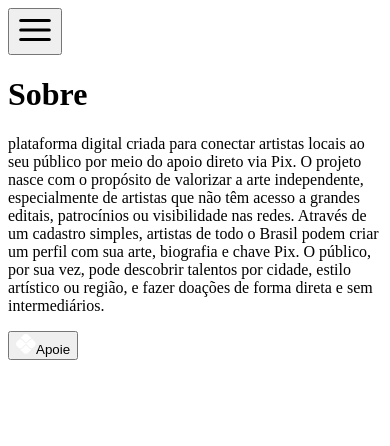
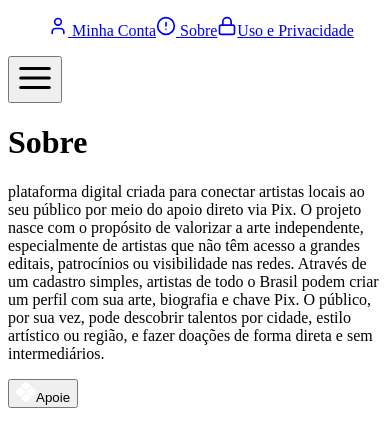
Before and after one commit to Kelabr/pixdaarte-front, a Next.js app: page /sobre in a window 390 px wide. Shown: the top 446 px of the page. Built offline with nearby package versions, Linux system fonts and the light colour scheme.

Commit message:
responsividade das telas

```diff
--- a/src/app/(public)/login/page.js
+++ b/src/app/(public)/login/page.js
@@ -3,8 +3,10 @@ import LoginForm from "@/components/LoginForm";
 export default function Login(){
     return(
         <main className="h-screen">
-            <div className="px-4">
-                <LoginForm/>
+            <div className="px-4 lg:flex justify-center">
+                <div className="lg:w-full max-w-[580px]">
+                    <LoginForm/>
+                </div>
             </div>
         </main>
     )
--- a/src/app/(public)/register/page.js
+++ b/src/app/(public)/register/page.js
@@ -3,8 +3,10 @@ import RegisterForm from "@/components/RegisterForm";
 export default function Register(){
     return(
         <main className="h-screen">
-            <div className="px-4">
-                <RegisterForm/>
+            <div className="px-4 lg:flex justify-center">
+                <div className="lg:w-full max-w-[580px]">
+                    <RegisterForm/>
+                </div>
             </div>
         </main>
     )
--- a/src/app/(public)/sobre/page.js
+++ b/src/app/(public)/sobre/page.js
@@ -7,15 +7,18 @@ export default function Sobre(){
     return(
         <main>
             <Header/>
-            <div className="flex flex-col gap-2 py-4 px-4">
-                <h1 className="font-bold text-4xl">Sobre</h1>
-                <p className="text-gray-400">plataforma digital criada para conectar artistas locais ao seu público por meio do apoio direto via Pix. O projeto nasce com o propósito de valorizar a arte independente, especialmente de artistas que não têm acesso a grandes editais, patrocínios ou visibilidade nas redes.
+            <div className="flex justify-center lg:pt-14">
+            <div className="flex flex-col gap-2 py-4 px-4 lg:max-w-[580px]">
+                <h1 className="font-bold text-4xl lg:text-5xl ">Sobre</h1>
+                <p className="text-gray-400 lg:text-xl">plataforma digital criada para conectar artistas locais ao seu público por meio do apoio direto via Pix. O projeto nasce com o propósito de valorizar a arte independente, especialmente de artistas que não têm acesso a grandes editais, patrocínios ou visibilidade nas redes.
                 Através de um cadastro simples, artistas de todo o Brasil podem criar um perfil com sua arte, biografia e chave Pix. O público, por sua vez, pode descobrir talentos por cidade, estilo artístico ou região, e fazer doações de forma direta e sem intermediários.</p>
                 <div className="flex justify-center w-full">
-                    <Link href="/artista/pixdaarte" className="flex justify-center w-full max-w-[200px] mt-6"><Button className="w-full"><Image src="/pix.svg" alt="pix" height={20} width={20}/>Apoie</Button></Link>
+                    <Link href="/artista/pixdaarte" className="flex justify-center w-full  lg:max-w-[580px] mt-6"><Button className="w-full lg:p-6 cursor-pointer"><Image src="/pix.svg" alt="pix" height={20} width={20}/>Apoie</Button></Link>
                 </div>
 
             </div>
+            </div>
+
 
         </main>
     )
--- a/src/app/(public)/termo-uso-privacidade/page.js
+++ b/src/app/(public)/termo-uso-privacidade/page.js
@@ -7,6 +7,8 @@ export default function UsoPrivacidade(){
     return(
         <main>
             <Header/>
+            <div className="lg:flex justify-center ">
+                <div className="w-full max-w-[580px]">
                     <div className="flex flex-col gap-2 py-4 px-4">
                         <h1 className="font-bold text-4xl w-full">Termo de Uso</h1>
                         <p className="text-gray-400">Bem-vindo ao nosso aplicativo! Ao utilizar este serviço, você concorda com os seguintes termos:</p>
@@ -51,6 +53,10 @@ export default function UsoPrivacidade(){
 
 
                     </div>
+                </div>
+
+            </div>
+
 
         </main>
     )
--- a/src/components/Header.jsx
+++ b/src/components/Header.jsx
@@ -11,10 +11,15 @@ import Link from "next/link"
 
 export default function Header(){
     return(
-        <header className="flex justify-end shadow p-2 sticky top-0 bg-white">
+        <header className="flex justify-end shadow p-2 sticky top-0 bg-white lg:justify-center ">
+            <ul className="lg:flex gap-4 px-2 hidden">
+                <Link href="/login" className="flex items-center gap-1 text-gray-500 font-medium focus:text-black  hover:text-black duration-300"><User size={20}/> Minha Conta</Link>
+                <Link href="/sobre" className="flex items-center gap-1 text-gray-500 font-medium focus:text-black  hover:text-black duration-300"><CircleAlert size={20}/> Sobre</Link>
+                <Link href="/termo-uso-privacidade" className="flex items-center gap-1 text-gray-500 font-medium focus:text-black  hover:text-black duration-300"><Lock size={20}/>Uso e Privacidade</Link>
+            </ul>
             <Sheet key="top" className="">
-            <SheetTrigger><AlignJustify size={38}/></SheetTrigger>
-            <SheetContent side="top" className="px-2 pb-4">
+            <SheetTrigger className="lg:hidden"><AlignJustify size={38}/></SheetTrigger>
+            <SheetContent side="top" className="px-2 pb-4 lg:hidden">
                 <SheetHeader>
                     <SheetTitle></SheetTitle>
                 </SheetHeader>
--- a/src/components/RegisterForm.jsx
+++ b/src/components/RegisterForm.jsx
@@ -14,7 +14,7 @@ export default function RegisterForm(){
                 </div>
                 <div className="flex flex-col gap-2">
                     <label className="font-medium">Chave Pix</label>
-                    <span className="sm text-gray-500 text-[12px]">*Aconselhamos que senha uma chave aleatória</span>
+                    <span className="sm text-gray-500 text-[12px]">*Aconselhamos que use uma chave aleatória</span>
                     <input className="border-2 p-2 rounded-lg" type="text"/>
                 </div>
                 <div className="flex flex-col gap-2 mb-2">
```
Lines whose indentation alone changed are shown as unchanged.
